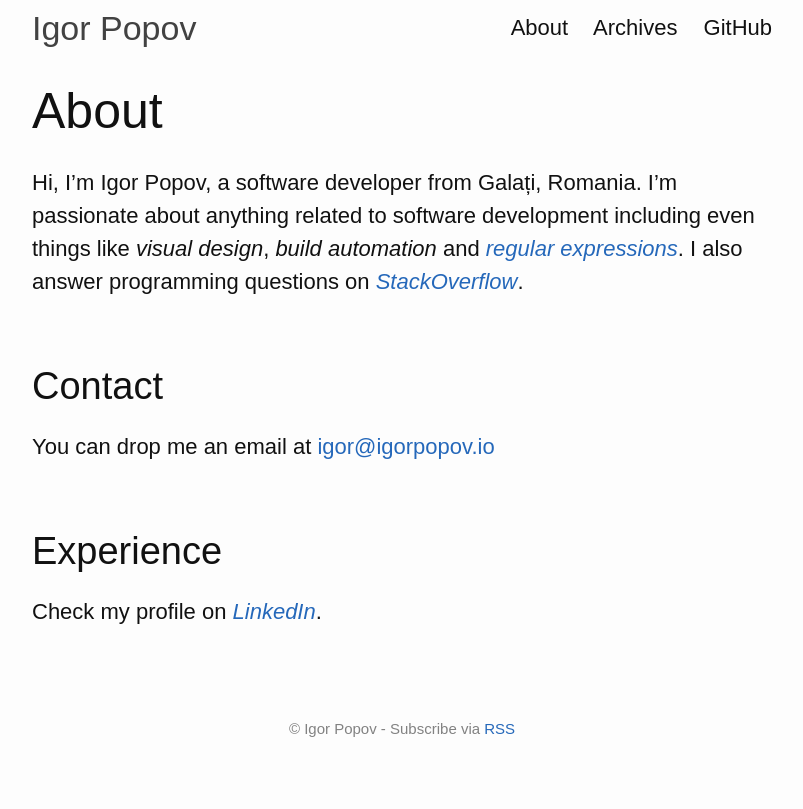
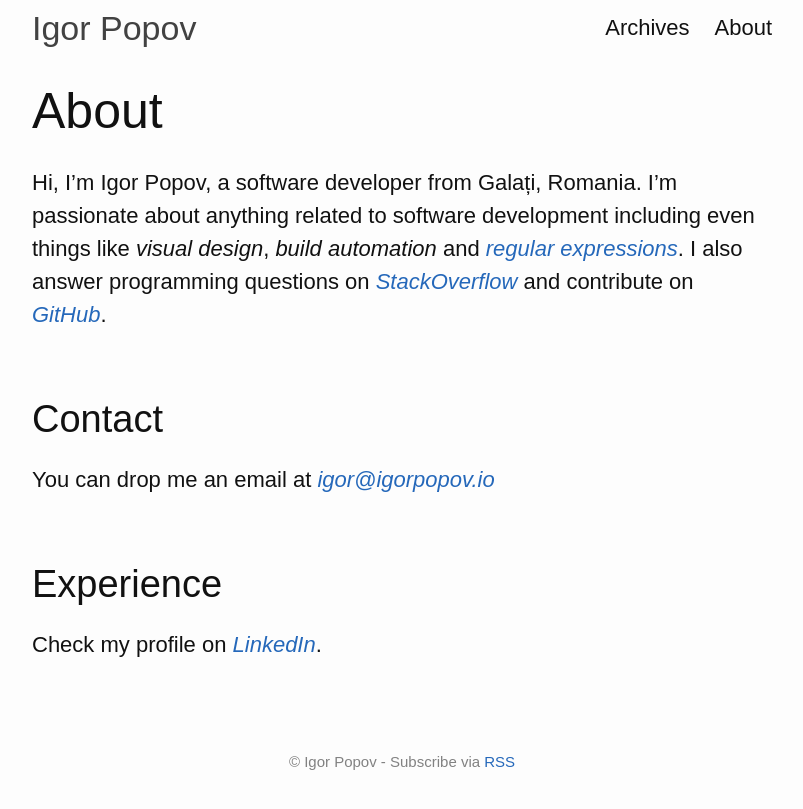
Before and after one commit to igorpopovio/igorpopovio.github.io, a Jekyll site: the page built from about.md, in a window 1280 px wide. Shown: the top 809 px of the page, without its empty margins (238-1041 px from the left). Built offline with Jekyll 4.4.1, drawn with Linux system fonts in a browser that asks for light colours.

Commit message:
Improve about page and navigation
Signed-off-by: Igor Popov <igor@igorpopov.io>

```diff
--- a/_data/navigation.yml
+++ b/_data/navigation.yml
@@ -1,9 +1,7 @@
 # If you want to link only specific pages in your header, add the path to the
 # pages in order as they should show up.
 main:
+  - title: "Archives"
+    url: /archives/
   - title: "About"
     url: /about/
-  - title: "Archives"
-    url: /archives/
-  - title: "GitHub"
-    url: https://github.com/igorpopovio
--- a/about.md
+++ b/about.md
@@ -5,10 +5,10 @@ permalink: /about/
 ---
 
 Hi, I'm Igor Popov, a software developer from Galați, Romania.
-I'm passionate about anything related to software development including even things like *visual design*, *build automation* and [*regular expressions*](https://regexcrossword.com/profile/33883). I also answer programming questions on [*StackOverflow*](https://stackoverflow.com/users/354009/igor-popov).
+I'm passionate about anything related to software development including even things like *visual design*, *build automation* and [*regular expressions*](https://regexcrossword.com/profile/33883). I also answer programming questions on [*StackOverflow*](https://stackoverflow.com/users/354009/igor-popov) and contribute on [*GitHub*](https://github.com/igorpopovio).
 
 # Contact
-You can drop me an email at [igor@igorpopov.io](mailto:igor@igorpopov.io)
+You can drop me an email at [*igor@igorpopov.io*](mailto:igor@igorpopov.io)
 
 # Experience
 Check my profile on [*LinkedIn*](https://www.linkedin.com/in/igorpopovio).
```
